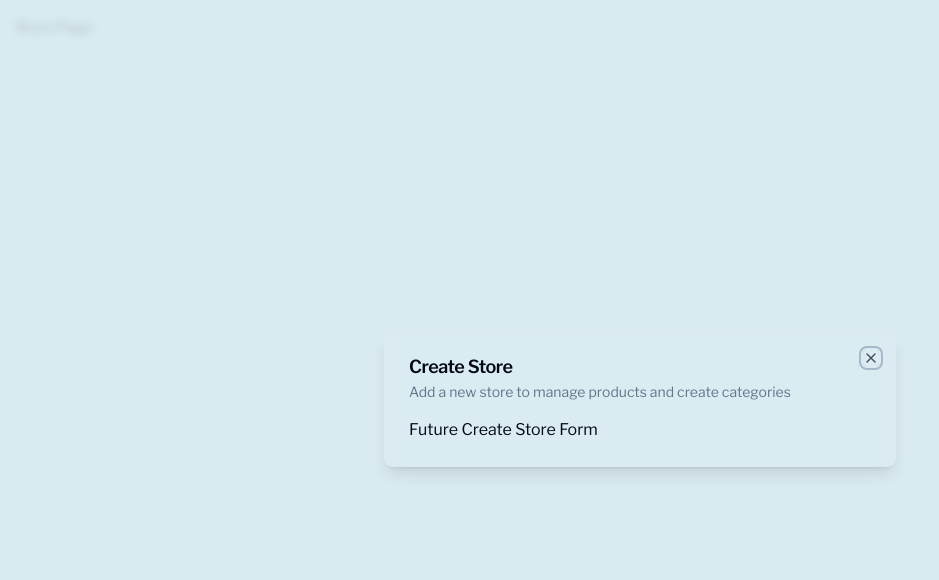
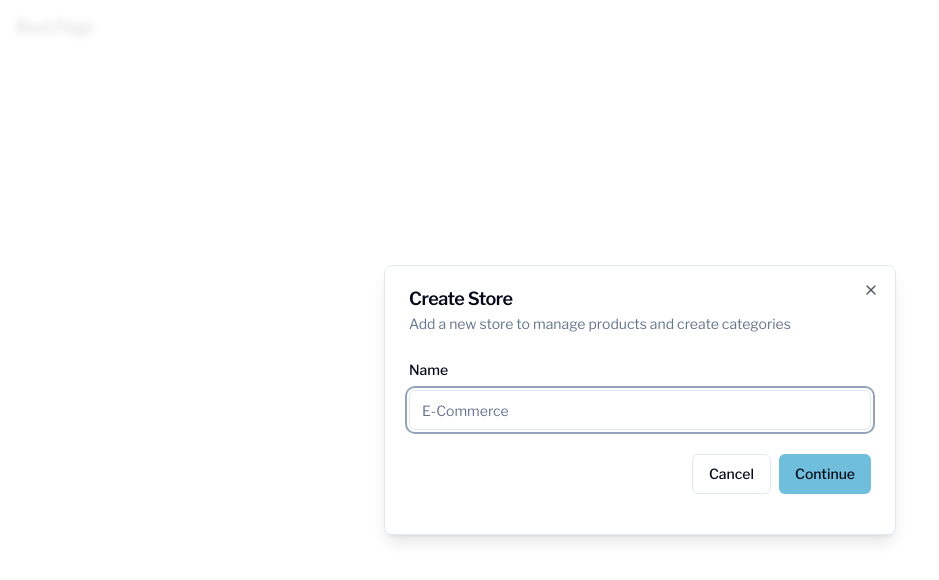
Before and after one commit to rskolnick/EcommDash, a Next.js app: page / in a window 1280 px wide. Shown: the top 580 px of the page, without its empty margins (0-939 px from the left). Built offline with nearby package versions, Linux system fonts and the light colour scheme.

Commit message:
finished ui for create store form

```diff
--- a/package.json
+++ b/package.json
@@ -11,6 +11,7 @@
   "dependencies": {
     "@clerk/nextjs": "^4.23.2",
     "@hookform/resolvers": "^3.1.1",
+    "@prisma/client": "^5.1.1",
     "@radix-ui/react-dialog": "^1.0.4",
     "@radix-ui/react-label": "^2.0.2",
     "@radix-ui/react-slot": "^1.0.2",
@@ -34,5 +35,8 @@
     "typescript": "5.1.6",
     "zod": "^3.21.4",
     "zustand": "^4.4.0"
+  },
+  "devDependencies": {
+    "prisma": "^5.1.1"
   }
 }
--- a/src/components/modals/store-modal.tsx
+++ b/src/components/modals/store-modal.tsx
@@ -1,10 +1,39 @@
 "use client";
+
+import * as z from "zod";
+import { useForm } from "react-hook-form";
+import { zodResolver } from "@hookform/resolvers/zod";
 
 import { Modal } from "@/components/ui/modal";
 import { useStoreModal } from "@/hooks/use-store-modal";
+import {
+	Form,
+	FormControl,
+	FormField,
+	FormItem,
+	FormLabel,
+	FormMessage,
+} from "@/components/ui/form";
+import { Input } from "@/components/ui/input";
+import { Button } from "@/components/ui/button";
+
+const formSchema = z.object({
+	name: z.string().min(1),
+});
 
 export const StoreModal = () => {
 	const storeModal = useStoreModal();
+
+	const form = useForm<z.infer<typeof formSchema>>({
+		resolver: zodResolver(formSchema),
+		defaultValues: {
+			name: "",
+		},
+	});
+
+	const onSubmit = async (values: z.infer<typeof formSchema>) => {
+		// TODO: Create Store
+	};
 
 	return (
 		<Modal
@@ -13,7 +42,42 @@
 			isOpen={storeModal.isOpen}
 			onClose={storeModal.onClose}
 		>
-			Future Create Store Form
+			<div>
+				<div className='space-y-4 py-2 pb-4'>
+					<Form {...form}>
+						<form onSubmit={form.handleSubmit(onSubmit)}>
+							<FormField
+								control={form.control}
+								name='name'
+								render={({ field }) => (
+									<FormItem>
+										<FormLabel>Name</FormLabel>
+										<FormControl>
+											<Input
+												placeholder='E-Commerce'
+												className='outline outline-2 outline-slate-400/50'
+												{...field}
+											/>
+										</FormControl>
+										<FormMessage />
+									</FormItem>
+								)}
+							/>
+							<div className='pt-6 space-x-2 flex items-center justify-end w-full'>
+								<Button
+									variant='outline'
+									onClick={storeModal.onClose}
+								>
+									Cancel
+								</Button>
+								<Button variant='default' type='submit'>
+									Continue
+								</Button>
+							</div>
+						</form>
+					</Form>
+				</div>
+			</div>
 		</Modal>
 	);
 };
--- /dev/null
+++ b/src/lib/prismadb.ts
@@ -0,0 +1,12 @@
+import {PrismaClient} from '@prisma/client';
+
+declare global {
+    var prisma: PrismaClient | undefined
+
+};
+
+const prismadb = globalThis.prisma || new PrismaClient();
+
+if (process.env.NODE_ENV !== 'production') globalThis.prisma = prismadb;
+
+export default prismadb
--- a/tailwind.config.js
+++ b/tailwind.config.js
@@ -20,19 +20,19 @@
 				border: "hsl(var(--border))",
 				input: "hsl(var(--input))",
 				ring: "hsl(var(--ring))",
-				background: "#daebf1",
-				// background: "hsl(var(--background))",
+				// background: "#daebf1",
+				background: "hsl(var(--background))",
 				foreground: "hsl(var(--foreground))",
-				// primary: {
-				// 	DEFAULT: "hsl(var(--primary))",
-				// 	foreground: "hsl(var(--primary-foreground))",
-				// },
+				primary: {
+					DEFAULT: "hsl(var(--primary))",
+					foreground: "hsl(var(--primary-foreground))",
+				},
 				primary: "#6fbfdc",
-				// secondary: {
-				// 	DEFAULT: "hsl(var(--secondary))",
-				// 	foreground: "hsl(var(--secondary-foreground))",
-				// },
-				secondary: "#ecf9c7",
+				secondary: {
+					DEFAULT: "hsl(var(--secondary))",
+					foreground: "hsl(var(--secondary-foreground))",
+				},
+				// secondary: "#ecf9c7",
 				destructive: {
 					DEFAULT: "hsl(var(--destructive))",
 					foreground: "hsl(var(--destructive-foreground))",
```
Also changed, not shown: 2 other files (tests, documents, lock files or other folders).
